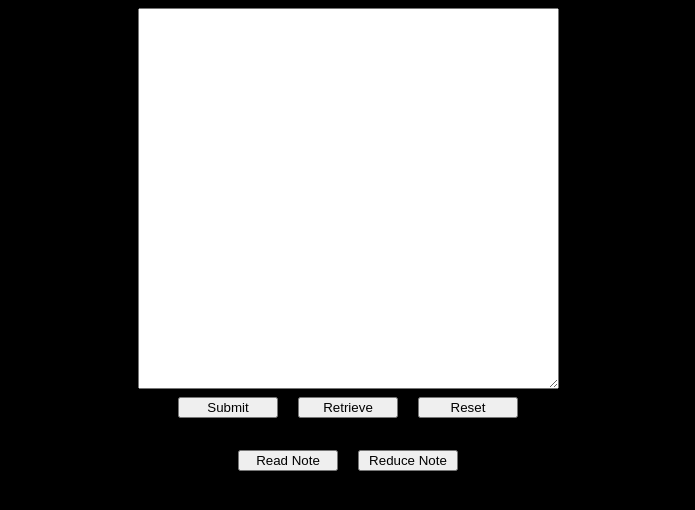
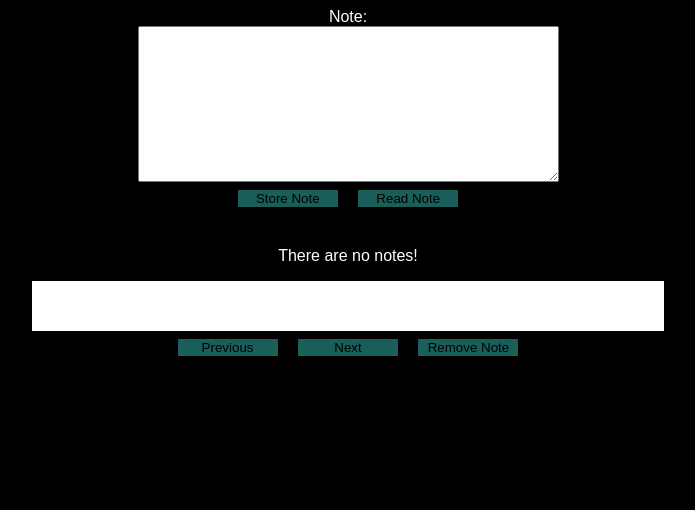
Before and after one commit to wtneff/NotesApp, a plain HTML site: page index.html in a window 1280 px wide. Shown: the whole page, without its empty margins (292-987 px from the left). Drawn offline with Linux system fonts and the light colour scheme.

Commit message:
Add existing file

```diff
--- a/driver.js
+++ b/driver.js
@@ -1,32 +1,104 @@
-var note =[];
+var noteArr = [];
+var whereAt = 0;
 
-// function getNote() {
-//     note = document.getElementById("note-form").onsubmit();
-//     return;
-// };
+function storeNote() {
+  var j = {};
 
-function readNote() {
-    //note.push("hello");
-    storedText = localStorage.getItem('note', note);
-    console.log(storedText);
+  j.note = document.getElementById("note").value;
+
+  var jJSON = JSON.stringify(j);
+  //var noteTxt = jJSON;
+  //noteTxt = document.getElementById("note").value;
+
+  //console.log(j);
+
+  noteArr.push(jJSON);
+  console.log(noteArr);
+  count();
+
+  //localStorage.note = noteArr;
+
+  //localStorage.setItem(note);
 }
 
-function reduceNote() {
-    note.splice(-1, 1);
-    console.log(note);
+function readNote(whereAt) {
+  var i = 0;
+  if (whereAt > 0) {
+    i = whereAt;
+  }
+  var readTxt = JSON.parse(noteArr[i]);
+  if (whereAt <= 0) {
+    document.getElementById("message").innerHTML = "There are no notes!";
+  } else {
+    document.getElementById("message").innerHTML = readTxt.note;
+    console.log(readTxt.note);
+    count();
+  }
 }
 
-function storeNote() {
-    var text = document.getElementById("note").value;
-    note.push(text);
-    localStorage.setItem('note', note);
+function clearNote() {
+  if (noteArr.length > 1) {
+    noteArr.splice(whereAt, 1);
+  } else {
+    noteArr.splice(0, 1);
+  }
+  console.log(noteArr);
+  count();
+  readNote(whereAt);
+}
 
-    //localStorage.setItem(note);
-};
+// function clearNote() {
+//     noteArr.
+//   document.getElementById("message").innerHTML = "";
+//   count();
+// }
 
-// function readNote() {
-//     localStorage.getItem(note);
-// };
+function count() {
+  if (noteArr.length == 0) {
+    document.getElementById("count").innnerHTML =
+      "There are no notes in the list!";
+  } else if (noteArr.length === 1) {
+    document.getElementById("count").innerHTML =
+      "There is one note in the list:";
+  } else {
+    document.getElementById("count").innerHTML =
+      "There are " + noteArr.length + " notes in the list:";
+
+    //   if (noteArr.length === 0) { "no notes."
+    //     } else {
+    //         " notes and you are on note: " +
+    //         whereAt + 1);
+    //     }
+  }
+}
+
+function next() {
+  whereAt = whereAt + 1;
+  if (noteArr[whereAt] == undefined) {
+    document.getElementById("message").innerHTML = "No more notes!";
+  } else {
+    readNote(whereAt);
+  }
+  //for (i = 0; i > noteArr.length; i++) {
+  //  readNote(noteArr[i]);
+  //}
+}
+
+function previous() {
+  if (whereAt == 0) {
+    readNote(whereAt);
+  } else {
+    whereAt = whereAt - 1;
+  }
+  if (noteArr[whereAt] == undefined) {
+    document.getElementById("message").innerHTML = "Error!";
+  } else {
+    readNote(whereAt);
+  }
+  //   for (i = 0; i > noteArr.length; i--) {
+  //     readNote(noteArr[i]);
+  //   }
+}
 
 // function clearNote() {
 //     localStorage.removeItem(note);
--- a/index.html
+++ b/index.html
@@ -5,18 +5,39 @@
     <meta http-equiv="X-UA-Compatible" content="ie=edge">
     <title>Notes</title>
     <link rel="stylesheet" href="style.css">
+    <link rel="stylesheet" href="https://use.fontawesome.com/releases/v5.2.0/css/all.css" integrity="sha384-hWVjflwFxL6sNzntih27bfxkr27PmbbK/iSvJ+a4+0owXq79v+lsFkW54bOGbiDQ"
+        crossorigin="anonymous">
 </head>
-<body>
-    <form name="noteForm">
-        <div class="noteBox"><textarea id="note" rows="25" cols = "50"></textarea></div>
-        <div class="button">
-            <input type="submit" onclick="storeNote()"></input>
-            <input type="button" value="Retrieve" onclick="readNote()"></input>
-            <input type="reset"></input>
+<body onload="count()">
+    <div class="flex-container">
+        <form name="noteForm">
+            Note:
+            <br>
+            <textarea id="note" rows="10" cols = "50"></textarea>
+            <br>
+            <input type="button" value="Store Note" class="button" onclick="storeNote()"></input>
+            <input type="button" value="Read Note" class="button" onclick="readNote()"></input>
+
+
+        </form>
+        <!-- <input type="button" id="reduceNote" value="Reduce Note" class="button" onclick="reduceNote()"></input> -->
+
+        <div class="count">
+            <p id="count">There are no notes!</p>
         </div>
-    </form>
-    <input type="button" id="readNote" value="Read Note" onclick="readNote()"></input>
-    <input type="button" id="reduceNote" value="Reduce Note" onclick="reduceNote()"></input>
+        <div class="display">
+            <div class="message"><p id="message"></p></div>
+        </div>
+        <div class="nav">
+            <input type="button" value="Previous" class="button" onclick="previous()"></input>
+            <input type="button" value="Next" class="button" onclick="next()"></input>
+            <input type="button" value="Remove Note" class="button" onclick="clearNote()"></input>
+        </div>
+            <!-- <div class="nav">
+                <p onclick="previous()" ><i class="fas fa-arrow-circle-left fa-3x"></i></p>
+                <p onclick="next()"><i class="fas fa-arrow-circle-right fa-3x"></i></p>
+            </div> -->
+    </div>
     <script src="driver.js"></script>
 </body>
 </html>
--- a/style.css
+++ b/style.css
@@ -1,9 +1,35 @@
 body {
-    background-color: #000;
-    text-align: center;
+  background-color: #000;
+  text-align: center;
+  color: #fff;
+  font-family: Arial, Helvetica, sans-serif;
 }
 
-input {
-    width: 100px;
-    margin: 8px;
+.flex-container {
+  display: flex;
+  flex-direction: column;
 }
+
+i {
+  color: #195e58;
+}
+
+.button {
+  width: 100px;
+  margin: 8px;
+  background-color: #195e58;
+  border: none;
+}
+
+#title {
+  margin: 10px;
+}
+
+.display {
+  margin: auto;
+  background-color: #fff;
+  color: #000;
+  font-size: 12px;
+  width: 50%;
+  height: 50px;
+}
```
